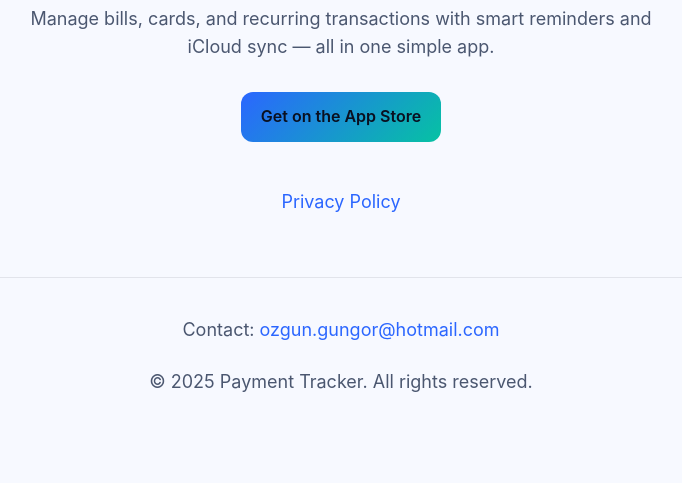
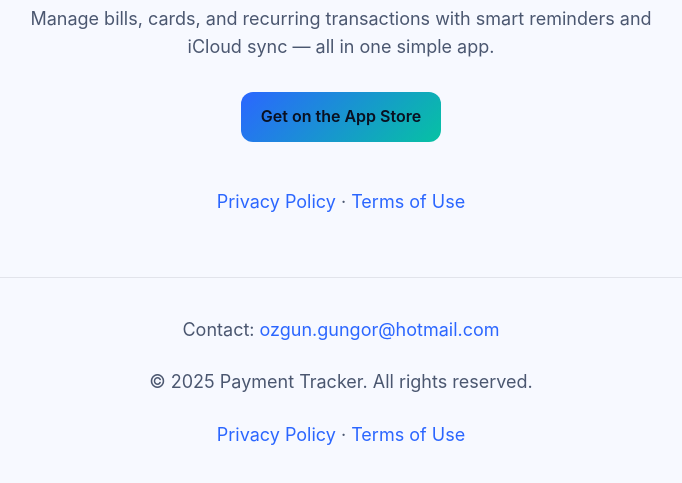
Before and after one commit to ozgungungor/Payment-Tracker, a plain HTML site: page index.html in a window 1280 px wide. Shown: the part 327-810 px from the top of the page, without its empty margins (299-981 px from the left). Drawn offline with Linux system fonts and the light colour scheme.

Commit message:
Refactor App Store link and footer links

```diff
--- a/index.html
+++ b/index.html
@@ -85,16 +85,27 @@
   <main>
     <h1>Track your payments effortlessly.</h1>
     <p>Manage bills, cards, and recurring transactions with smart reminders and iCloud sync — all in one simple app.</p>
-    <a class="btn" href="https://apps.apple.com/" target="_blank" rel="noopener">Get on the App Store</a>
 
+    <a class="btn" href="https://apps.apple.com/" target="_blank" rel="noopener">
+      Get on the App Store
+    </a>
+
+    <!-- Required Apple Links -->
     <p style="margin-top:40px;">
-      <a class="link" href="privacy.html">Privacy Policy</a>
+      <a class="link" href="privacy.html">Privacy Policy</a> ·
+      <a class="link" href="terms.html">Terms of Use</a>
     </p>
   </main>
+
   <footer>
     <p>Contact: <a class="link" href="mailto:ozgun.gungor@hotmail.com">ozgun.gungor@hotmail.com</a></p>
     <p>© <span id="year"></span> Payment Tracker. All rights reserved.</p>
+    <p>
+      <a class="link" href="privacy.html">Privacy Policy</a> ·
+      <a class="link" href="terms.html">Terms of Use</a>
+    </p>
   </footer>
+
   <script>
     document.getElementById('year').textContent = new Date().getFullYear();
   </script>
```
